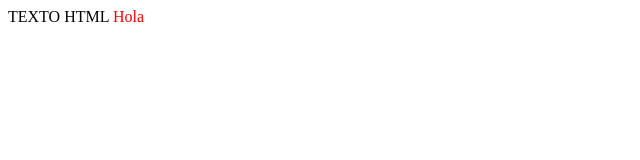
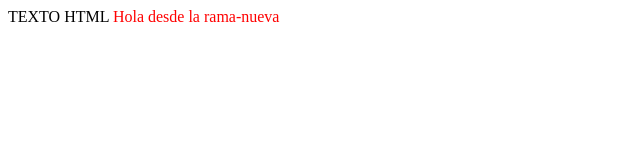
Before and after one commit to diegoandresD/Git-Course, a plain HTML site: page index.html in a window 1280 px wide. Shown: the whole page, without its empty margins (0-640 px from the left). Drawn offline with Linux system fonts and the light colour scheme; files that its build step writes are made by us from their sources.

Commit message:
Cambio pequeño para el cambio de rama

```diff
--- a/index.html
+++ b/index.html
@@ -6,6 +6,6 @@
 </head>
 <body>
 TEXTO HTML
-<label class="Titulo">Hola</label>
+<label class="Titulo">Hola desde la rama-nueva</label>
 </body>
 </html>
```
